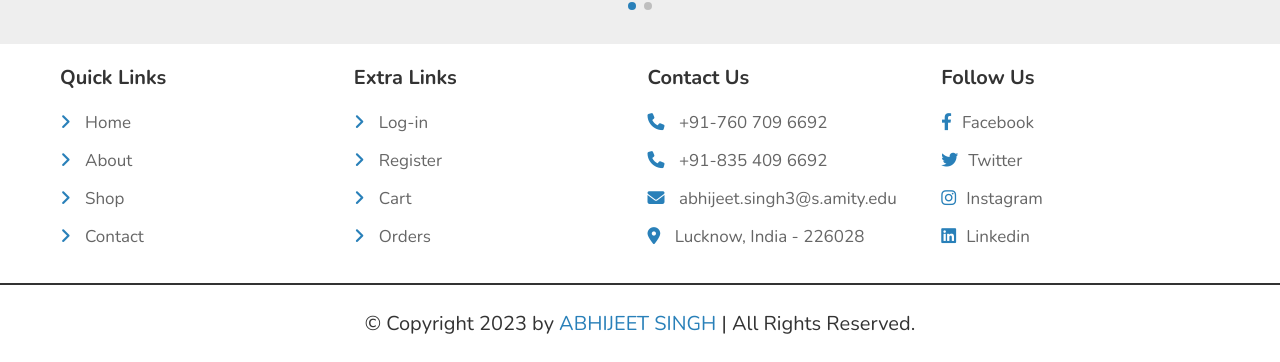
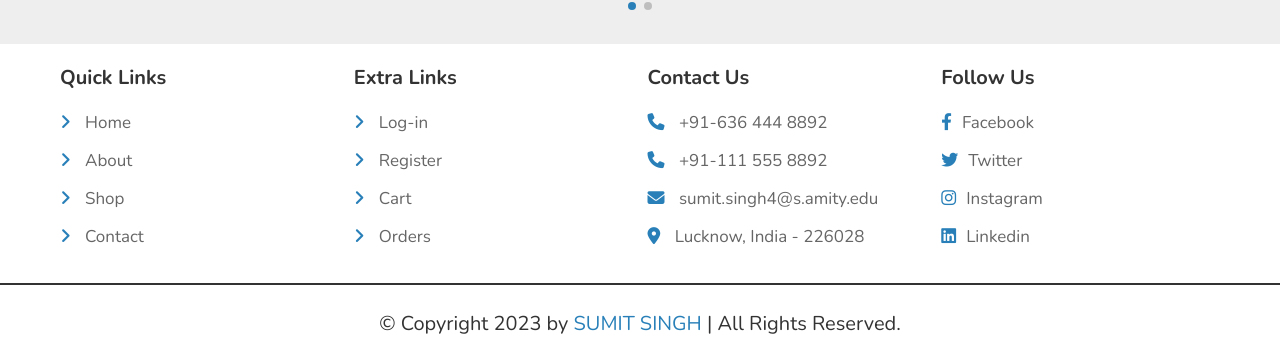
Before and after one commit to sumitsinghind/e-commerce_websit_college_project, a PHP site: page /about.php in a window 1280 px wide. Shown: the part 1480-1842 px from the top of the page. Run offline with PHP 8.4, Linux system fonts and the light colour scheme; data that the repository does not hold is empty; some libraries are stand-ins or nearby versions.

Commit message:
fixed errors.

```diff
--- a/components/footer.php
+++ b/components/footer.php
@@ -20,9 +20,9 @@
 
       <div class="box">
          <h3>Contact Us</h3>
-         <a href="tel:7607096692"><i class="fas fa-phone"></i> +91-760 709 6692</a>
-         <a href="tel:8354096692"><i class="fas fa-phone"></i> +91-835 409 6692</a>
-         <a href="mailto:abhijeet.singh3@s.amity.edu"><i class="fas fa-envelope"></i> abhijeet.singh3@s.amity.edu</a>
+         <a href="tel:7607096692"><i class="fas fa-phone"></i> +91-636 444 8892</a>
+         <a href="tel:8354096692"><i class="fas fa-phone"></i> +91-111 555 8892</a>
+         <a href="mailto:sumit.singh4@s.amity.edu"><i class="fas fa-envelope"></i> sumit.singh4@s.amity.edu</a>
          <a href="https://www.google.com/myplace"><i class="fas fa-map-marker-alt"></i> Lucknow, India - 226028 </a>
       </div>
 
@@ -36,6 +36,6 @@
 
    </section>
 
-   <div class="credit">&copy; Copyright <?= date('Y'); ?> by <span>ABHIJEET SINGH</span> | All Rights Reserved.</div>
+   <div class="credit">&copy; Copyright <?= date('Y'); ?> by <span>SUMIT SINGH</span> | All Rights Reserved.</div>
 
 </footer>
```
